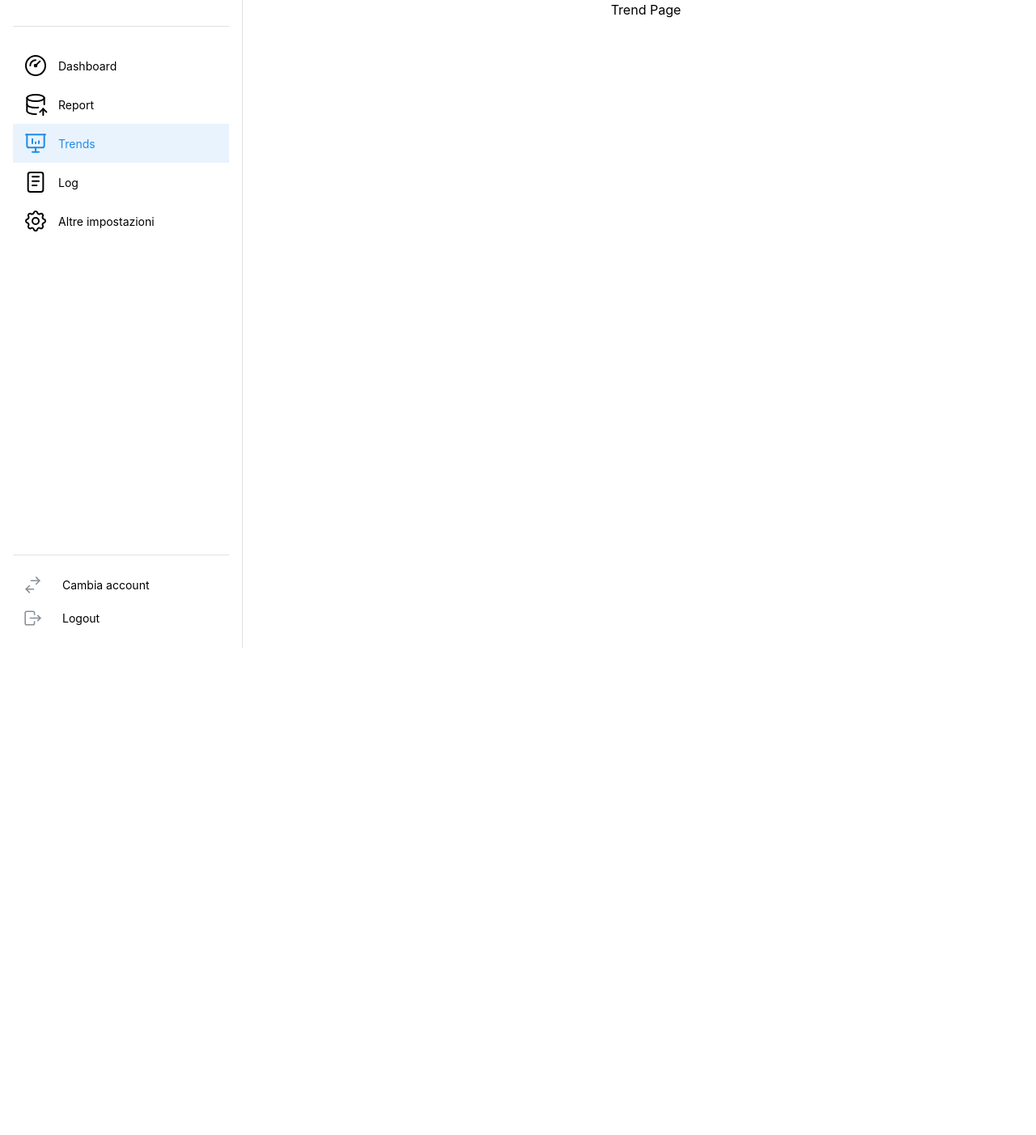
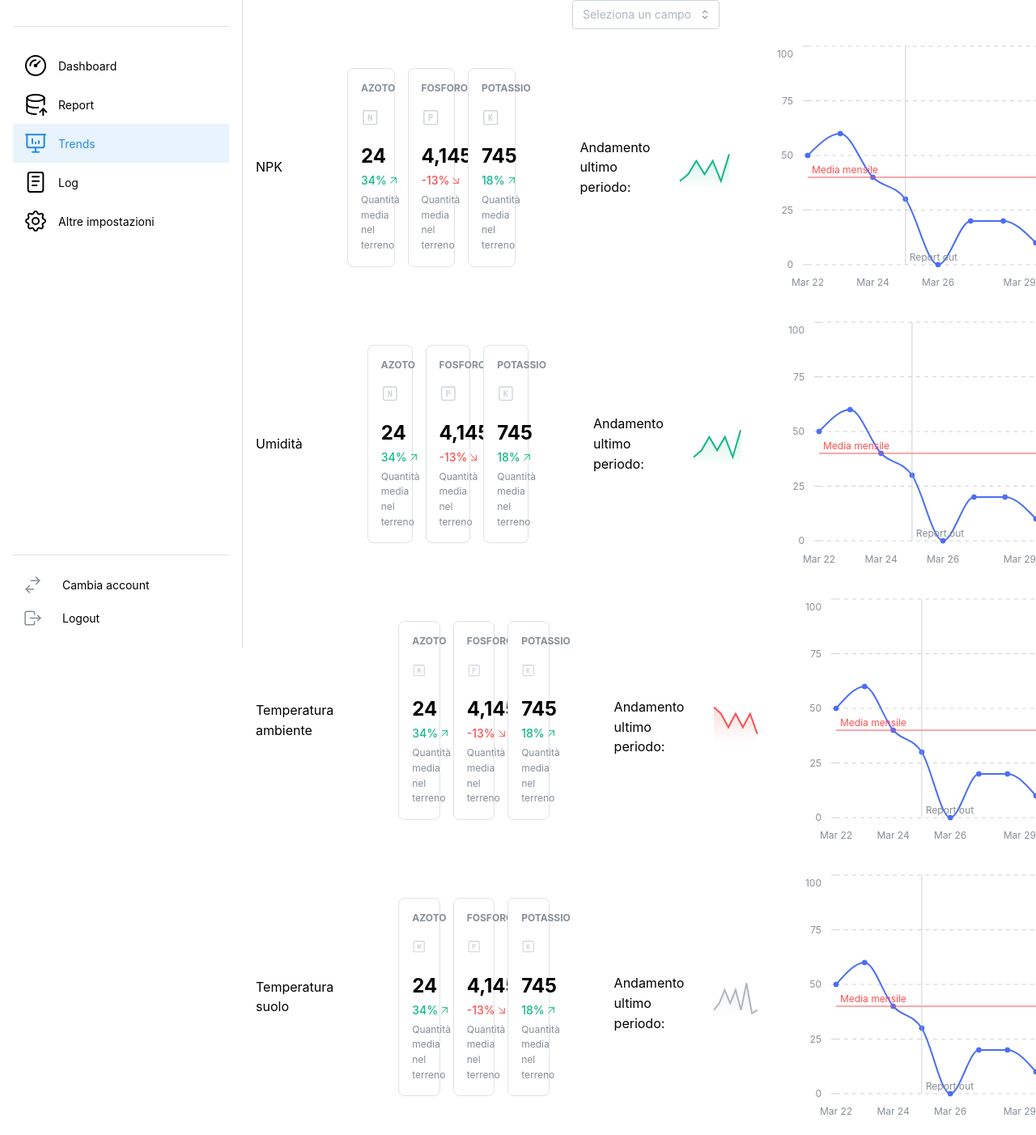
Before and after one commit to CoriMorini/CampiAgricoli_FrontEnd, a React (Vite) app: page /trendPage in a window 1280 px wide. Shown: the whole page at 81% size. Before the commit the page ends 800 px from the top, so only its background shows below. Built offline with nearby package versions, Linux system fonts and the light colour scheme.

Commit message:
Refactor flex layout in ReportPage component and add Combobox for selecting fields

```diff
--- a/src/pages/ReportPage/ReportPage.tsx
+++ b/src/pages/ReportPage/ReportPage.tsx
@@ -2,6 +2,8 @@ import { IconCapsuleHorizontal } from '@tabler/icons-react';
 import { Flex, Grid } from '@mantine/core';
 import { Navbar } from '@/components/Navbar/Navbar';
 import { Table } from '@mantine/core';
+import { useState } from 'react';
+import { Input, InputBase, Combobox, useCombobox } from '@mantine/core';
 
 const npks = [
   { n: 1.5, p: 0.8, k: 2.0, data: '01/02/2024', campo: 3 },
@@ -39,6 +41,18 @@ const tempsSuolo = [
   { temperaturaSuolo: 12.5, data: '25/02/2024', campo: 6 }
 ];
 
+const campi = [
+  'Campo 1',
+  'Campo 2',
+  'Campo 3',
+  'Campo 4',
+  'Campo 5',
+  'Campo 6',
+  'Campo 7',
+  'Campo 8',
+  'Campo 9',
+  'Campo 10',
+]
 
 export function ReportPage() {
   const npk = npks.map((npk) => (
@@ -72,6 +86,18 @@ export function ReportPage() {
     </Table.Tr>
   ));
 
+  const combobox = useCombobox({
+    onDropdownClose: () => combobox.resetSelectedOption(),
+  });
+
+  const [value, setValue] = useState<string | null>(null);
+
+  const options = campi.map((item) => (
+    <Combobox.Option value={item} key={item}>
+      {item}
+    </Combobox.Option>
+  ));
+
   return (
     <div>
       <Grid overflow="hidden">
@@ -80,6 +106,32 @@ export function ReportPage() {
         </Grid.Col>
         <Grid.Col span="auto">
           <Flex gap="xl" justify="center" align="center">
+            <Combobox
+              store={combobox}
+              onOptionSubmit={(val) => {
+                setValue(val);
+                combobox.closeDropdown();
+              }}
+            >
+              <Combobox.Target>
+                <InputBase
+                  component="button"
+                  type="button"
+                  pointer
+                  rightSection={<Combobox.Chevron />}
+                  rightSectionPointerEvents="none"
+                  onClick={() => combobox.toggleDropdown()}
+                >
+                  {value || <Input.Placeholder>Seleziona un campo</Input.Placeholder>}
+                </InputBase>
+              </Combobox.Target>
+
+              <Combobox.Dropdown>
+                <Combobox.Options mah={200} style={{ overflowY: 'auto' }}>
+                  {options}
+                </Combobox.Options>
+              </Combobox.Dropdown>
+            </Combobox>
             <Flex gap="xl" justify="center" align="center">
               <Table verticalSpacing="md" striped highlightOnHover withTableBorder>
                 <Table.Thead>
--- a/src/pages/TrendPage/TrendPage.tsx
+++ b/src/pages/TrendPage/TrendPage.tsx
@@ -1,8 +1,77 @@
-import { IconCapsuleHorizontal } from '@tabler/icons-react';
+import { useState } from 'react';
 import { Flex, Grid } from '@mantine/core';
 import { Navbar } from '@/components/Navbar/Navbar';
+import { Input, InputBase, Combobox, useCombobox } from '@mantine/core';
+import { StatsGrid } from '@/components/StatsGrid/StatsGrid';
+import { Sparkline } from '@mantine/charts';
+import { Text } from '@mantine/core';
+import { LineChart } from '@mantine/charts';
+
+const campi = [
+  'Campo 1',
+  'Campo 2',
+  'Campo 3',
+  'Campo 4',
+  'Campo 5',
+  'Campo 6',
+  'Campo 7',
+  'Campo 8',
+  'Campo 9',
+  'Campo 10',
+]
+
+const data = [
+  {
+    date: 'Mar 22',
+    Apples: 50,
+  },
+  {
+    date: 'Mar 23',
+    Apples: 60,
+  },
+  {
+    date: 'Mar 24',
+    Apples: 40,
+  },
+  {
+    date: 'Mar 25',
+    Apples: 30,
+  },
+  {
+    date: 'Mar 26',
+    Apples: 0,
+  },
+  {
+    date: 'Mar 27',
+    Apples: 20,
+  },
+  {
+    date: 'Mar 28',
+    Apples: 20,
+  },
+  {
+    date: 'Mar 29',
+    Apples: 10,
+  },
+];
+
+const positiveTrend = [10, 20, 40, 20, 40, 10, 50];
+const negativeTrend = [50, 40, 20, 40, 20, 40, 10];
+const neutralTrend = [10, 20, 40, 20, 40, 10, 50, 5, 10];
 
 export function TrendPage() {
+  const combobox = useCombobox({
+    onDropdownClose: () => combobox.resetSelectedOption(),
+  });
+
+  const [value, setValue] = useState<string | null>(null);
+
+  const options = campi.map((item) => (
+    <Combobox.Option value={item} key={item}>
+      {item}
+    </Combobox.Option>
+  ));
+
   return (
     <div>
       <Grid overflow="hidden">
@@ -10,8 +79,133 @@ export function TrendPage() {
           <Navbar />
         </Grid.Col>
         <Grid.Col span="auto">
-          <Flex justify="center" align="center" style={{ width: '100%' }}>
-            <div>Trend Page</div>
+          <Flex gap="xl" justify="center" align="center">
+            <Combobox
+              store={combobox}
+              onOptionSubmit={(val) => {
+                setValue(val);
+                combobox.closeDropdown();
+              }}
+            >
+              <Combobox.Target>
+                <InputBase
+                  component="button"
+                  type="button"
+                  pointer
+                  rightSection={<Combobox.Chevron />}
+                  rightSectionPointerEvents="none"
+                  onClick={() => combobox.toggleDropdown()}
+                >
+                  {value || <Input.Placeholder>Seleziona un campo</Input.Placeholder>}
+                </InputBase>
+              </Combobox.Target>
+
+              <Combobox.Dropdown>
+                <Combobox.Options mah={200} style={{ overflowY: 'auto' }}>
+                  {options}
+                </Combobox.Options>
+              </Combobox.Dropdown>
+            </Combobox>
+          </Flex>
+          <Flex gap="xl" justify="center" align="center">
+            <div>NPK</div>
+            <StatsGrid />
+            <Text>Andamento ultimo periodo:</Text>
+            <Sparkline
+              w={200}
+              h={60}
+              data={positiveTrend}
+              trendColors={{ positive: 'teal.6', negative: 'red.6', neutral: 'gray.5' }}
+              fillOpacity={0.2}
+            />
+            <div style={{ width: '100%', maxWidth: '450px' }}>
+            <LineChart
+              h={300}
+              data={data}
+              dataKey="date"
+              yAxisProps={{ domain: [0, 100] }}
+              referenceLines={[
+                { y: 40, label: 'Media mensile', color: 'red.6' },
+                { x: 'Mar 25', label: 'Report out' },
+              ]}
+              series={[{ name: 'Apples', color: 'indigo.6' }]}
+            />
+            </div>
+          </Flex>
+          <Flex gap="xl" justify="center" align="center">
+            <div>Umidità</div>
+            <StatsGrid />
+            <Text>Andamento ultimo periodo:</Text>
+            <Sparkline
+              w={200}
+              h={60}
+              data={positiveTrend}
+              trendColors={{ positive: 'teal.6', negative: 'red.6', neutral: 'gray.5' }}
+              fillOpacity={0.2}
+            />
+            <div style={{ width: '100%', maxWidth: '450px' }}>
+            <LineChart
+              h={300}
+              data={data}
+              dataKey="date"
+              yAxisProps={{ domain: [0, 100] }}
+              referenceLines={[
+                { y: 40, label: 'Media mensile', color: 'red.6' },
+                { x: 'Mar 25', label: 'Report out' },
+              ]}
+              series={[{ name: 'Apples', color: 'indigo.6' }]}
+            />
+            </div>
+          </Flex>
+          <Flex gap="xl" justify="center" align="center">
+            <div>Temperatura ambiente</div>
+            <StatsGrid />
+            <Text mt="md">Andamento ultimo periodo:</Text>
+            <Sparkline
+              w={200}
+              h={60}
+              data={negativeTrend}
+              trendColors={{ positive: 'teal.6', negative: 'red.6', neutral: 'gray.5' }}
+              fillOpacity={0.2}
+            />
+            <div style={{ width: '100%', maxWidth: '450px' }}>
+            <LineChart
+              h={300}
+              data={data}
+              dataKey="date"
+              yAxisProps={{ domain: [0, 100] }}
+              referenceLines={[
+                { y: 40, label: 'Media mensile', color: 'red.6' },
+                { x: 'Mar 25', label: 'Report out' },
+              ]}
+              series={[{ name: 'Apples', color: 'indigo.6' }]}
+            />
+            </div>
+          </Flex>
+          <Flex gap="xl" justify="center" align="center">
+            <div>Temperatura suolo</div>
+            <StatsGrid />
+            <Text mt="md">Andamento ultimo periodo:</Text>
+            <Sparkline
+              w={200}
+              h={60}
+              data={neutralTrend}
+              trendColors={{ positive: 'teal.6', negative: 'red.6', neutral: 'gray.5' }}
+              fillOpacity={0.2}
+            />
+            <div style={{ width: '100%', maxWidth: '450px' }}>
+            <LineChart
+              h={300}
+              data={data}
+              dataKey="date"
+              yAxisProps={{ domain: [0, 100] }}
+              referenceLines={[
+                { y: 40, label: 'Media mensile', color: 'red.6' },
+                { x: 'Mar 25', label: 'Report out' },
+              ]}
+              series={[{ name: 'Apples', color: 'indigo.6' }]}
+            />
+            </div>
           </Flex>
         </Grid.Col>
       </Grid>
```
